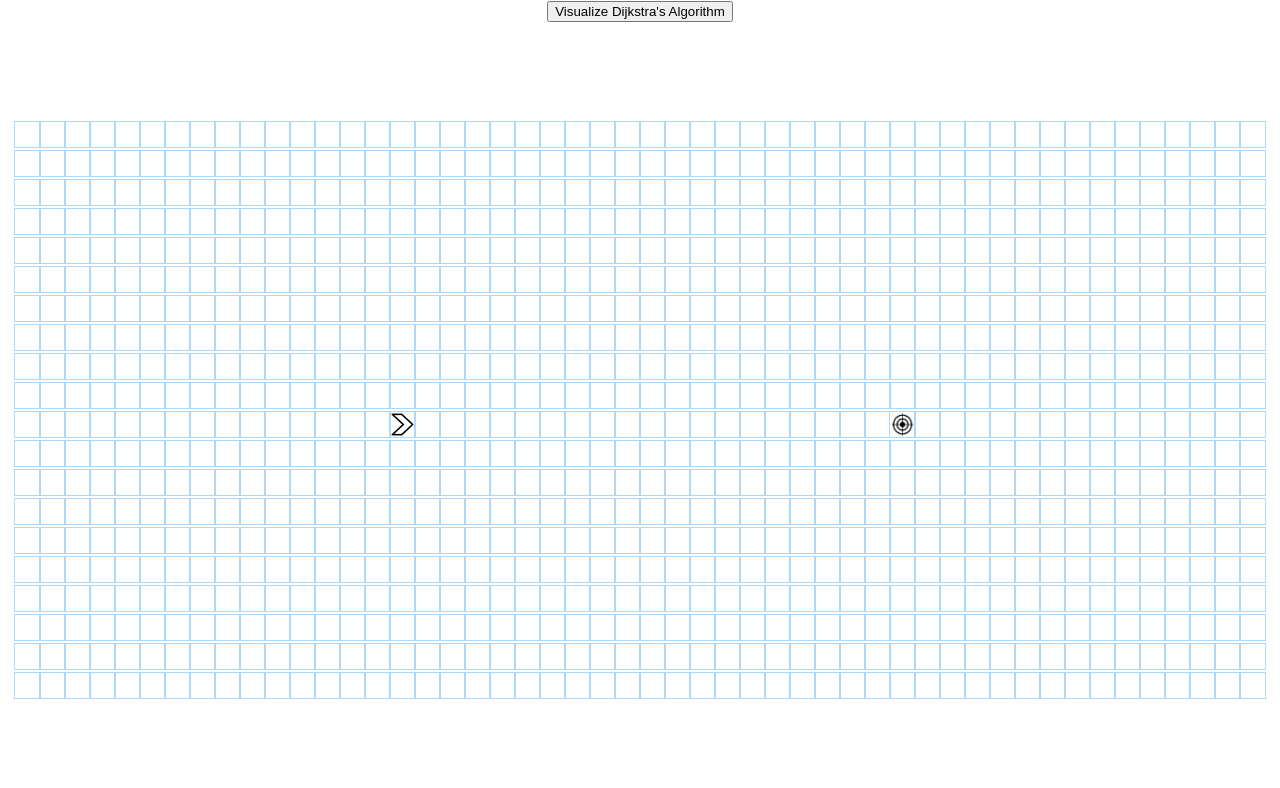
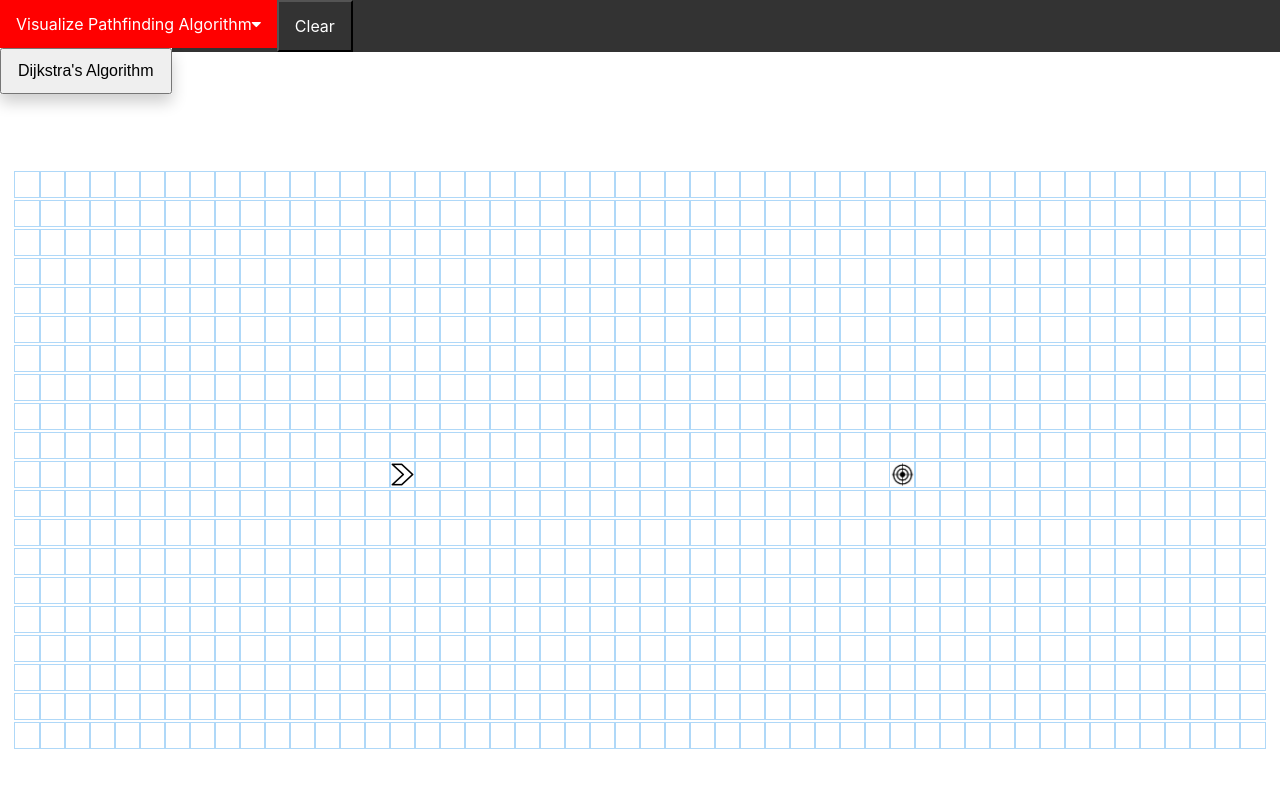
Before and after one commit to daviddsouza2000/pathfinding-visualizer, a React (Create React App) app: page / in a window 1280 px wide. Shown: the top 788 px of the page. Built offline with nearby package versions, Linux system fonts and the light colour scheme.

Commit message:
added nav bar and clear button

```diff
--- a/public/index.html
+++ b/public/index.html
@@ -24,6 +24,10 @@
       work correctly both with client-side routing and a non-root public URL.
       Learn how to configure a non-root public URL by running `npm run build`.
     -->
+
+    <link rel="stylesheet" href="https://cdnjs.cloudflare.com/ajax/libs/font-awesome/4.7.0/css/font-awesome.min.css">
+
+
     <title>React App</title>
   </head>
   <body>
--- a/src/PathfindingVisualizer/Node/Node.jsx
+++ b/src/PathfindingVisualizer/Node/Node.jsx
@@ -2,14 +2,16 @@ import React from 'react';
 
 import './Node.css';
 
-export default function Node({ col, isFinish, isStart, isWall, onMouseDown, onMouseEnter, onMouseUp, row}) {
+export default function Node({ col, isFinish, isStart, isWall, isVisited, onMouseDown, onMouseEnter, onMouseUp, row}) {
     const extraClassName = isFinish
         ? 'node-finish'
         : isStart
             ? 'node-start'
             : isWall
                 ? 'node-wall'
-                : '';
+                // : isVisited
+                //     ? 'node-visited'
+                    : '';
     return (
         <div
             id={`node-${row}-${col}`}
--- a/src/PathfindingVisualizer/PathfindingVisualizer.css
+++ b/src/PathfindingVisualizer/PathfindingVisualizer.css
@@ -1,3 +1,74 @@
 .grid {
     margin: 100px 0 0;
-  }
+}
+
+.navbar {
+  overflow: hidden;
+  background-color: #333;
+}
+
+.navbar .clearButton {
+  float: left;
+  font-size: 16px;
+  /* color: white; */
+  text-align: center;
+  text-decoration: none;
+  background-color: inherit;
+  font-family: inherit;
+  margin: 0;
+}
+
+.navbar button {
+  /* float: left; */
+  font-size: 16px;
+  color: white;
+  text-align: center;
+  padding: 14px 16px;
+  text-decoration: none;
+}
+
+.dropdown {
+  float: left;
+  overflow: hidden;
+}
+
+.dropdown .dropbtn {
+  font-size: 16px;
+  border: none;
+  outline: none;
+  color: white;
+  padding: 14px 16px;
+  background-color: inherit;
+  font-family: inherit;
+  margin: 0;
+}
+
+.navbar button:hover, .dropdown:hover .dropbtn {
+  background-color: red;
+}
+
+.dropdown-content {
+  display: none;
+  position: absolute;
+  background-color: #f9f9f9;
+  min-width: 160px;
+  box-shadow: 0px 8px 16px 0px rgba(0,0,0,0.2);
+  z-index: 1;
+}
+
+.dropdown-content button {
+  float: none;
+  color: black;
+  padding: 12px 16px;
+  text-decoration: none;
+  display: block;
+  text-align: left;
+}
+
+.dropdown-content button:hover {
+  background-color: #ddd;
+}
+
+.dropdown:hover .dropdown-content {
+  display: block;
+}
--- a/src/PathfindingVisualizer/PathfindingVisualizer.jsx
+++ b/src/PathfindingVisualizer/PathfindingVisualizer.jsx
@@ -12,6 +12,7 @@ const FINISH_NODE_COL = 35;
 export default function PathfindingVisualizer() {
     const [grid, setGrid] = useState([]);
     const [mouseIsPressed, setMouseIsPressed] = useState(false);
+    const [canDraw, setCanDraw] = useState(true); // true if visualizer is run/ already ran to disable creating walls
 
     useEffect(() => {
         const newGrid = getInitialGrid();
@@ -19,12 +20,14 @@ export default function PathfindingVisualizer() {
     }, []);
 
     const handleMouseDown = (row, col) => {
+        if(!canDraw) return;
         const newGrid = getNewGridWithWallToggled(grid, row, col);
         setGrid(newGrid);
         setMouseIsPressed(true);
     }
 
     const handleMouseEnter = (row, col) => {
+        if (!canDraw) return;
         if (!mouseIsPressed) return;
         const newGrid = getNewGridWithWallToggled(grid, row, col);
         setGrid(newGrid);
@@ -61,6 +64,7 @@ export default function PathfindingVisualizer() {
     }
 
     const visualizeDijkstra = () => {
+        setCanDraw(false);
         const startNode = grid[START_NODE_ROW][START_NODE_COL];
         const finishNode = grid[FINISH_NODE_ROW][FINISH_NODE_COL];
         const visitedNodesInOrder = dijkstra(grid, startNode, finishNode);
@@ -68,17 +72,33 @@ export default function PathfindingVisualizer() {
         animateDijkstra(visitedNodesInOrder, nodesInShortestPathOrder);
     }
 
+    const clearGrid = () => {
+        window.location.reload();
+    }
+
     return (
         <>
-            <button onClick={() => visualizeDijkstra()}>
-                Visualize Dijkstra's Algorithm
-            </button>
+            <nav className="navbar">
+                <div className="dropdown">
+                    <button className="dropbtn">Visualize Pathfinding Algorithm
+                    <i className="fa fa-caret-down"></i>
+                    </button>
+                    <div className="dropdown-content">
+                        <button onClick={() => visualizeDijkstra()}>
+                            Dijkstra's Algorithm
+                        </button>
+                    </div>
+                </div>
+                <button className="clearButton" onClick={() => clearGrid()}>Clear</button>
+            </nav>
+            <br />
+
             <div className="grid">
                 {grid.map((row, rowIdx) => {
                     return (
                         <div key={rowIdx}>
                             {row.map((node, nodeIdx) => {
-                                const { row, col, isFinish, isStart, isWall } = node;
+                                const { row, col, isFinish, isStart, isWall, isVisited } = node;
                                 return (
                                     <Node
                                         key={nodeIdx}
@@ -86,6 +106,7 @@ export default function PathfindingVisualizer() {
                                         isFinish={isFinish}
                                         isStart={isStart}
                                         isWall={isWall}
+                                        isVisited={isVisited}
                                         mouseIsPressed={mouseIsPressed}
                                         onMouseDown={(row, col) => handleMouseDown(row, col)}
                                         onMouseEnter={(row, col) =>
```
